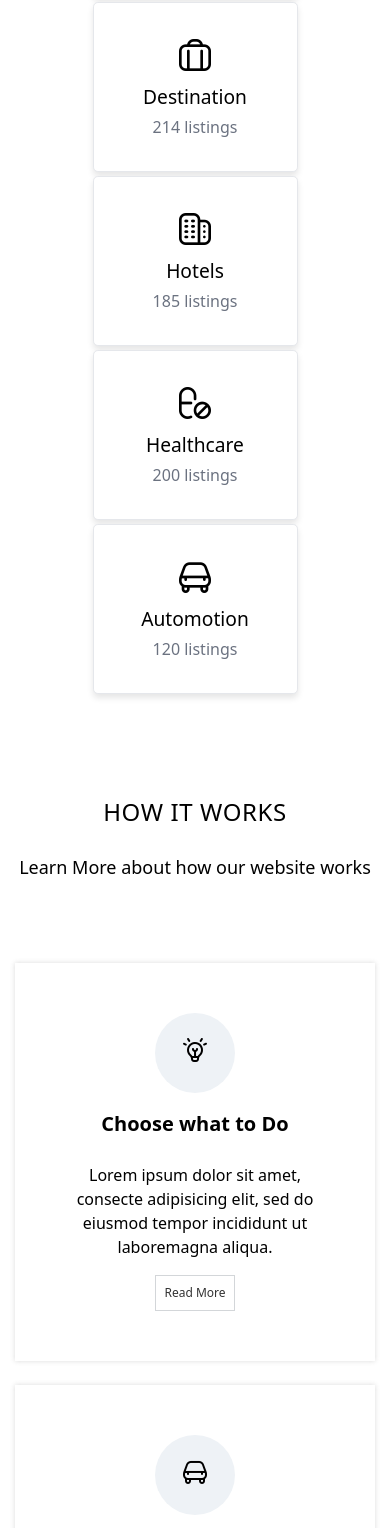
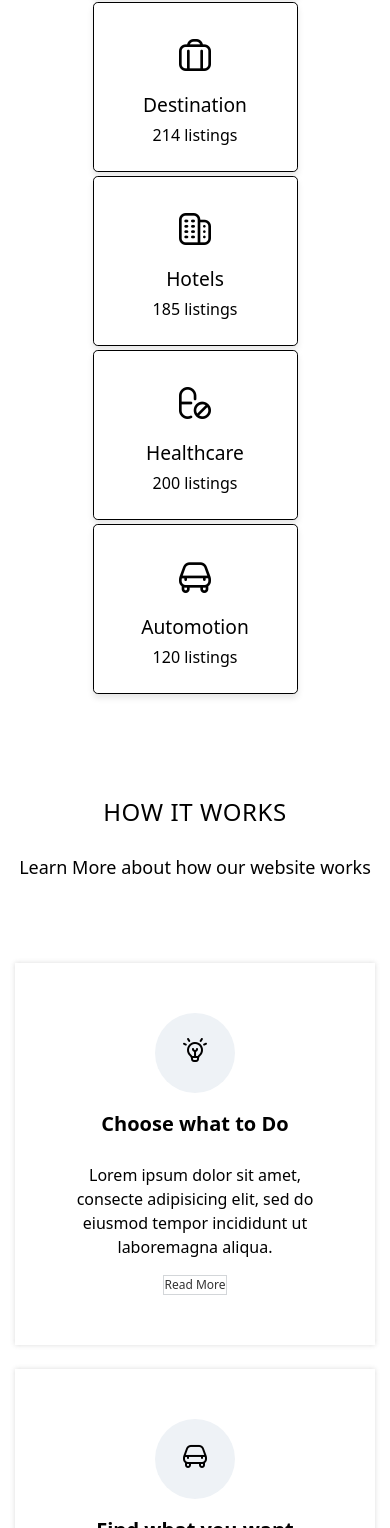
Before and after one commit to jhonlima97/landing-page, an Angular app: page / in a window 390 px wide. Shown: the part 1168-2696 px from the top of the page. Built offline with nearby package versions, Linux system fonts and the light colour scheme.

Commit message:
delete all files .css

```diff
--- a/src/app/app.component.html
+++ b/src/app/app.component.html
@@ -126,6 +126,7 @@
       <h2 class="uppercase mb-6 tracking-wide text-[24px]">How it works</h2>
       <p class="text-[18px]">Learn More about how our website works</p>
     </section>
+
     <app-feature-card></app-feature-card>
 
     <!-- section explore -->
--- a/src/app/components/category-card/category-card.component.css
+++ /dev/null
@@ -1,44 +0,0 @@
-
-.category-card {
-  display: flex;
-  flex-direction: column;
-  align-items: center;
-  text-align: center;
-  padding: 2rem;
-  border: 1px solid #e5e7eb;
-  border-radius: 0.3rem;
-  background-color: #fff;
-  box-shadow: 0 4px 6px rgba(0, 0, 0, 0.1);
-  width: 205px;
-  height: 170px;
-  box-sizing: border-box;
-  transition: background-color 0.3s ease;
-}
-
-.category-card:hover {
-  background-color: #ff545a; /* primary-500 */
-}
-
-.category-card:hover .heading-2,
-.category-card:hover .paragraph {
-  color: white;
-}
-
-/* Estilo para el ícono de la tarjeta */
-.single-lit-topics-icon i {
-  font-size: 2rem;
-  margin-bottom: 0.5rem;
-}
-
-/* Estilo para el encabezado */
-.heading-2 {
-  font-size: 1.2rem;
-  font-weight: 500;
-  margin-bottom: 0.25rem;
-}
-
-/* Estilo para el párrafo */
-.paragraph {
-  font-size: 1rem;
-  color: #6b7280;
-}
--- a/src/app/components/category-card/category-card.component.html
+++ b/src/app/components/category-card/category-card.component.html
@@ -1,17 +1,22 @@
 <!-- pb-abajo  pt-arriba-->
 <main>
-  <section class="category container mx-auto max-w-6xl my-[50px] pt-[30px] relative">
-    <div class="category-container grid grid-cols-1 md:grid-cols-3 lg:grid-cols-5
-                gap-1 justify-items-center md:absolute md:w-full md:-top-[150px]">
+  <section class="container mx-auto max-w-6xl my-[50px] pt-[30px] relative">
+    <div
+      class="grid grid-cols-1 md:grid-cols-3 lg:grid-cols-5 gap-1 justify-items-center md:absolute md:w-full md:-top-[150px]"
+    >
       @for (card of categoryCards; track $index) {
-        <div class="category-card group duration-300">
-          <div class="single-lit-topics-icon">
+        <div
+          class="flex flex-col items-center text-center p-8 border border-gray-200 rounded-[0.3rem] bg-white shadow-[0_4px_6px_rgba(0,0,0,0.1)] w-[205px] h-[170px] box-border transition-colors duration-300 hover:bg-[#ff545a] group"
+        >
+          <div class="mb-2 text-[2rem]">
             <i [ngClass]="card.icon"></i>
           </div>
-          <h2 class="heading-2">
+          <h2 class="text-[1.2rem] font-medium mb-1 group-hover:text-white">
             {{ card.name }}
           </h2>
-          <p class="paragraph">{{ card.counts | number }} listings</p>
+          <p class="text-[1rem] text-gray-500 group-hover:text-white">
+            {{ card.counts | number }} listings
+          </p>
         </div>
       }
     </div>
--- a/src/app/components/category-card/category-card.component.ts
+++ b/src/app/components/category-card/category-card.component.ts
@@ -10,8 +10,7 @@ interface CategoryCard {
 @Component({
     selector: 'app-category-card',
     imports: [CommonModule],
-    templateUrl: './category-card.component.html',
-    styleUrls: ['./category-card.component.css']
+    templateUrl: './category-card.component.html'
 })
 export class CategoryCardComponent {
   @Input() cardData: CategoryCard = { icon: '', name: '', counts: 0 };
--- a/src/app/components/feature-card/feature-card.component.css
+++ /dev/null
@@ -1,55 +0,0 @@
-.feature-card {
-    text-align: center; /* text-center */
-    display: flex; /* flex */
-    flex-direction: column; /* flex-col */
-    align-items: center; /* items-center */
-    gap: 1rem; /* gap-4 */
-    padding: 50px 50px;
-    box-shadow: 0 0 5px rgba(71, 71, 71, 0.2); /* shadow-[0_0_5px_rgba(71,71,71,.2)] */
-    width: 100%;
-    max-width: 360px;
-    transition: background-color 0.3s ease;
-}
-
-.feature-card:hover {
-    background-color: #ff545a; /* primary-500 */
-  }
-
-  .feature-card:hover .card-heading,
-  .feature-card:hover .card-paragraph,
-  .feature-card:hover .card-button {
-    color: white;
-  }
-
-
-.icon-container {
-    background-color: #eef2f6; /* bg-[#eef2f6] */
-    border-radius: 9999px; /* rounded-full */
-    padding: 0.5rem 0.75rem; /* py-2 px-3 */
-    display: flex;
-    justify-content: center;
-    align-items: center;
-    width: 5rem; /* Ajusta el ancho según sea necesario */
-    height: 5rem; /* Ajusta la altura según sea necesario */
-}
-
-.card-heading {
-    font-size: 1.25rem; /* heading-3 */
-    font-weight: bold; /* Ajusta según tu diseño */
-}
-
-.card-paragraph {
-    font-size: 1rem; /* paragraph */
-    margin: 0.5rem 0; /* Ajusta según sea necesario */
-    /*text-align: center;  Justifica el texto */
-}
-
-.card-button {
-    color: #333; /* text-paragraph (ajusta según tu diseño) */
-    font-size: 12px; /* text-[12px] */
-    border: 1px solid #d3d6d9; /* border-[1px] border-[#d3d6d9] */
-    padding: 0.5rem; /* p-2 */
-    width: fit-content; /* w-fit */
-    text-decoration: none; /* Ajusta según sea necesario */
-    margin-top: -0.5rem; /*Ajusta según sea necesario */
-}
--- a/src/app/components/feature-card/feature-card.component.html
+++ b/src/app/components/feature-card/feature-card.component.html
@@ -4,15 +4,24 @@
     <div class="grid grid-cols-1 gap-6 justify-items-center max-w-6xl mx-auto mb-auto md:grid-cols-2 lg:grid-cols-3">
       @for (card of featureCards; track card) {
         <div>
-          <div class="feature-card group duration-300">
-            <div class="icon-container">
+          <div
+            class="text-center flex flex-col items-center gap-4 px-[50px] py-[50px] w-full max-w-[360px] transition-colors duration-300 shadow-[0_0_5px_rgba(71,71,71,.2)] hover:bg-[#ff545a] group"
+          >
+            <div
+              class="bg-[#eef2f6] rounded-full py-2 px-3 flex justify-center items-center w-[5rem] h-[5rem]"
+            >
               <i [ngClass]="card.icon"></i>
             </div>
-            <h3 class="card-heading">
+            <h3 class="text-[1.25rem] font-bold group-hover:text-white">
               <p>{{ card.label }}</p>
             </h3>
-            <p class="card-paragraph">{{ card.texto }}</p>
-            <a class="card-button" [href]="card.href || '#'">
+            <p class="text-[1rem] my-2 group-hover:text-white">
+              {{ card.texto }}
+            </p>
+            <a
+              class="text-[#333] text-[12px] border border-[#d3d6d9] p-2 w-fit no-underline mt-[-0.5rem] group-hover:text-white"
+              [href]="card.href || '#'"
+            >
               {{ card.href ? 'Read More' : 'Read More' }}
             </a>
           </div>
--- a/src/app/components/feature-card/feature-card.component.ts
+++ b/src/app/components/feature-card/feature-card.component.ts
@@ -11,9 +11,8 @@ interface FeatureCard {
 @Component({
     selector: 'app-feature-card',
     imports: [CommonModule],
-    templateUrl: './feature-card.component.html',
-    styleUrls: ['./feature-card.component.css']
-})
+    templateUrl: './feature-card.component.html'
+  })
 export class FeatureCardComponent {
 
   @Input() cardData: FeatureCard = {
```
